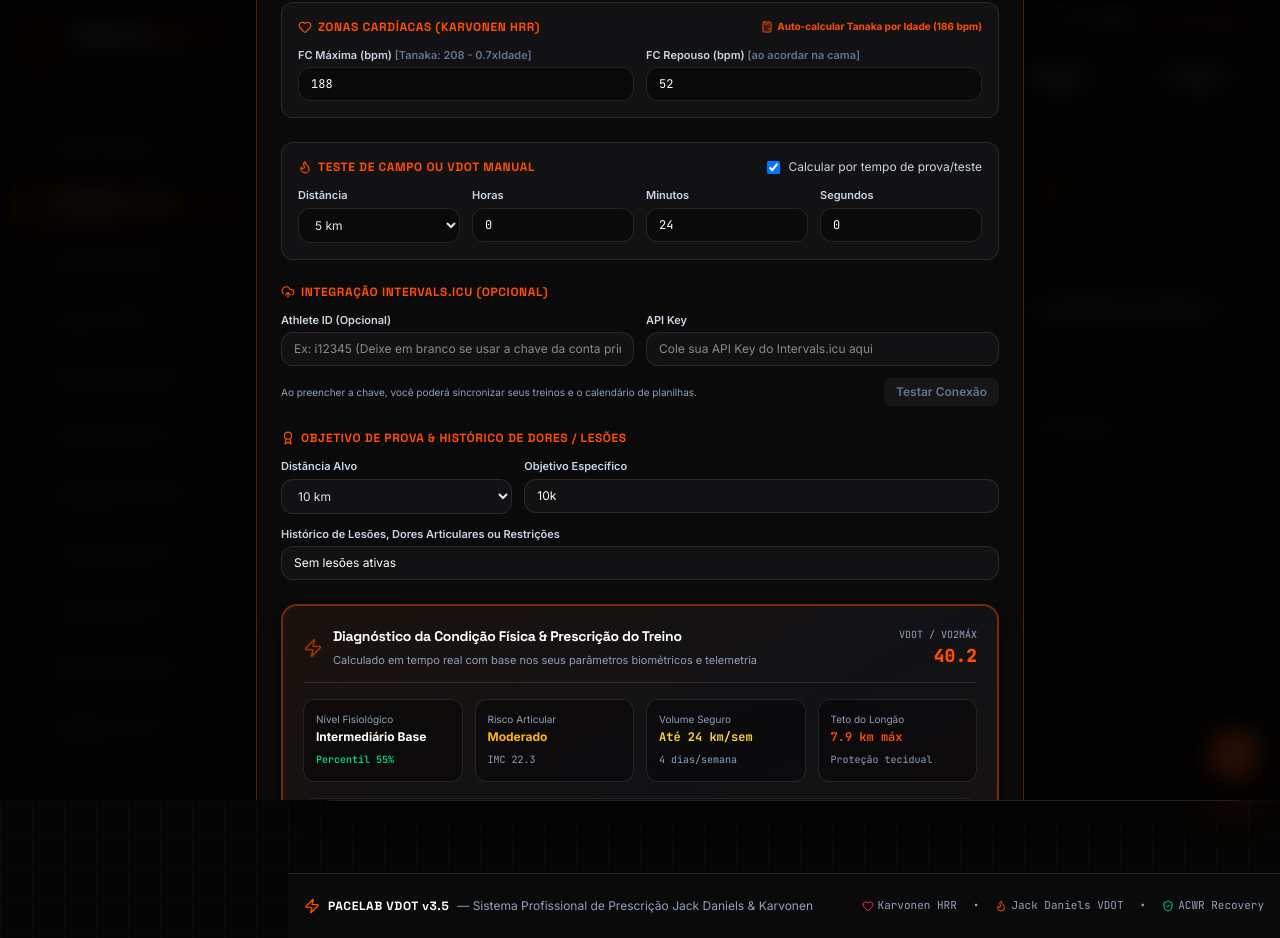
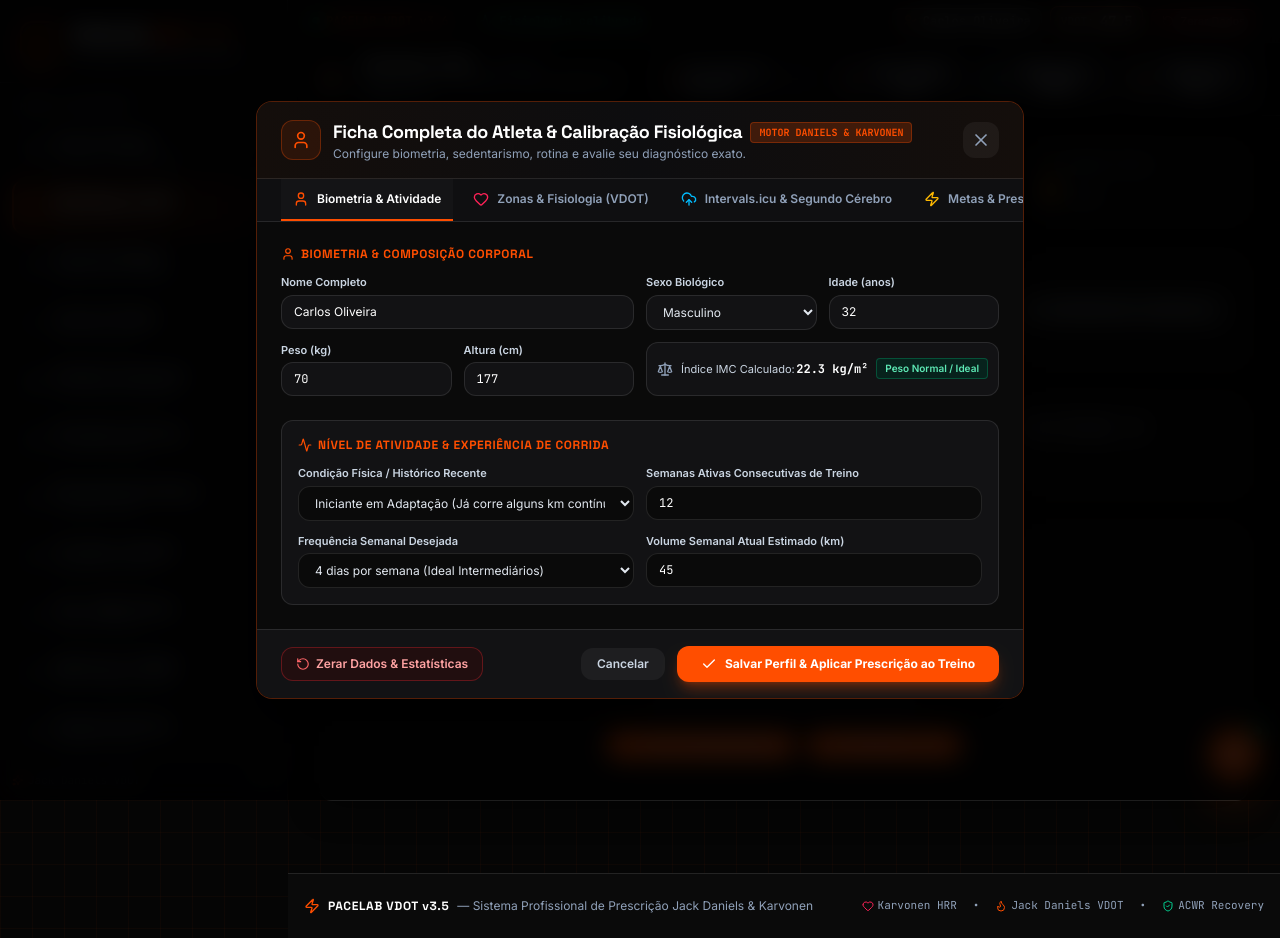
Before and after one commit to jotapelessa/runningPro, a React (Vite) app: page /atividades in a window 1280 px wide. Both pictures are taken after a click on the button "Carlos Oliveira". Built offline with nearby package versions, Linux system fonts and the light colour scheme; a web font is replaced by a local one.

Commit message:
feat(ui): refatorar Ficha do Atleta (/perfil) em abas temáticas e estruturar navegação ergonômica

```diff
--- a/package.json
+++ b/package.json
@@ -1,7 +1,7 @@
 {
   "name": "pacelab-vdot",
   "private": true,
-  "version": "3.6.0",
+  "version": "3.6.1",
   "type": "module",
   "scripts": {
     "dev": "tsx server.ts",
@@ -16,6 +16,7 @@
     "@tailwindcss/vite": "^4.3.3",
     "@vitejs/plugin-react": "^6.1.1",
     "canvas-confetti": "^1.9.4",
+    "clsx": "^2.1.1",
     "dotenv": "^17.2.3",
     "express": "^4.21.2",
     "fit-file-parser": "^5.2.1",
@@ -23,6 +24,7 @@
     "motion": "^12.23.24",
     "react": "^19.0.1",
     "react-dom": "^19.0.1",
+    "tailwind-merge": "^3.7.0",
     "vite": "^8.3.0"
   },
   "devDependencies": {
--- a/src/components/AthleteModal.tsx
+++ b/src/components/AthleteModal.tsx
@@ -257,14 +257,17 @@ export const AthleteModal: React.FC<AthleteModalProps> = ({
     onClose();
   };
 
+  // Active Tab State
+  const [activeTab, setActiveTab] = useState<'biometria' | 'fisiologia' | 'integracoes' | 'prescricao'>('biometria');
+
   return (
     <div className="fixed inset-0 z-50 flex items-center justify-center p-3 sm:p-4 bg-black/85 backdrop-blur-md overflow-y-auto">
       <div
         id="modal-athlete-profile"
-        className="relative w-full max-w-3xl bg-[#0A0A0A] border border-[#FF4E00]/30 rounded-2xl shadow-2xl shadow-black overflow-hidden my-6 animate-fadeIn"
+        className="relative w-full max-w-3xl bg-[#0A0A0A] border border-[#FF4E00]/30 rounded-2xl shadow-2xl shadow-black overflow-hidden my-6 flex flex-col max-h-[90vh] animate-fadeIn"
       >
         {/* Header */}
-        <div className="bg-gradient-to-r from-[#140E0B] via-[#0D0D0F] to-[#140E0B] border-b border-white/10 px-6 py-4 flex items-center justify-between">
+        <div className="bg-gradient-to-r from-[#140E0B] via-[#0D0D0F] to-[#140E0B] border-b border-white/10 px-6 py-4 flex items-center justify-between shrink-0">
           <div className="flex items-center gap-3">
             <div className="w-10 h-10 rounded-xl bg-[#FF4E00]/10 border border-[#FF4E00]/30 flex items-center justify-center text-[#FF4E00]">
               <User className="w-5 h-5" />
@@ -293,8 +296,66 @@ export const AthleteModal: React.FC<AthleteModalProps> = ({
           </button>
         </div>
 
+        {/* Tab Navigation Bar */}
+        <div className="flex border-b border-white/10 bg-[#0F0F11] px-6 gap-2 shrink-0 overflow-x-auto">
+          <button
+            type="button"
+            onClick={() => setActiveTab('biometria')}
+            className={`flex items-center gap-2 py-3 px-3 text-xs font-semibold border-b-2 transition-colors cursor-pointer whitespace-nowrap ${
+              activeTab === 'biometria'
+                ? 'border-[#FF4E00] text-white bg-white/[0.02]'
+                : 'border-transparent text-slate-400 hover:text-slate-200'
+            }`}
+          >
+            <User className="w-4 h-4 text-[#FF4E00]" />
+            <span>Biometria & Atividade</span>
+          </button>
+
+          <button
+            type="button"
+            onClick={() => setActiveTab('fisiologia')}
+            className={`flex items-center gap-2 py-3 px-3 text-xs font-semibold border-b-2 transition-colors cursor-pointer whitespace-nowrap ${
+              activeTab === 'fisiologia'
+                ? 'border-[#FF4E00] text-white bg-white/[0.02]'
+                : 'border-transparent text-slate-400 hover:text-slate-200'
+            }`}
+          >
+            <Heart className="w-4 h-4 text-rose-500" />
+            <span>Zonas & Fisiologia (VDOT)</span>
+          </button>
+
+          <button
+            type="button"
+            onClick={() => setActiveTab('integracoes')}
+            className={`flex items-center gap-2 py-3 px-3 text-xs font-semibold border-b-2 transition-colors cursor-pointer whitespace-nowrap ${
+              activeTab === 'integracoes'
+                ? 'border-[#FF4E00] text-white bg-white/[0.02]'
+                : 'border-transparent text-slate-400 hover:text-slate-200'
+            }`}
+          >
+            <UploadCloud className="w-4 h-4 text-sky-400" />
+            <span>Intervals.icu & Segundo Cérebro</span>
+          </button>
+
+          <button
+            type="button"
+            onClick={() => setActiveTab('prescricao')}
+            className={`flex items-center gap-2 py-3 px-3 text-xs font-semibold border-b-2 transition-colors cursor-pointer whitespace-nowrap ${
+              activeTab === 'prescricao'
+                ? 'border-[#FF4E00] text-white bg-white/[0.02]'
+                : 'border-transparent text-slate-400 hover:text-slate-200'
+            }`}
+          >
+            <Zap className="w-4 h-4 text-amber-400" />
+            <span>Metas & Prescrição Live</span>
+          </button>
+        </div>
+
         {/* Modal Body */}
         <div className="flex-1 min-h-0 overflow-y-auto p-6 space-y-6">
+          {/* TAB 1: Biometria & Atividade */}
+          {activeTab === 'biometria' && (
+            <div className="space-y-6 animate-fadeIn">
               {/* Section 1: Biometria & Identificação */}
               <div className="space-y-3">
                 <h4 className="text-xs font-bold text-[#FF4E00] uppercase tracking-wider flex items-center gap-1.5 font-heading">
@@ -418,7 +479,6 @@ export const AthleteModal: React.FC<AthleteModalProps> = ({
                       <option value="intermediate">Corredor Regular (6 a 24 semanas contínuas)</option>
                       <option value="advanced">Corredor Experiente / Avançado (&gt; 24 semanas)</option>
                     </select>
-
                   </div>
 
                   <div>
@@ -458,12 +518,16 @@ export const AthleteModal: React.FC<AthleteModalProps> = ({
                   </div>
                 </div>
               </div>
-
+            </div>
+          )}
+          {/* TAB 2: Zonas Cardíacas & VDOT */}
+          {activeTab === 'fisiologia' && (
+            <div className="space-y-6 animate-fadeIn">
               {/* Section 3: Frequência Cardíaca (Karvonen) */}
               <div className="space-y-3 bg-[#121214] p-4 rounded-xl border border-white/10">
                 <div className="flex items-center justify-between">
                   <h4 className="text-xs font-bold text-[#FF4E00] uppercase tracking-wider flex items-center gap-1.5 font-heading">
-                <Heart className="w-3.5 h-3.5" />
+                    <Heart className="w-3.5 h-3.5 text-rose-500" />
                     Zonas Cardíacas (Karvonen HRR)
                   </h4>
                   <button
@@ -591,12 +655,17 @@ export const AthleteModal: React.FC<AthleteModalProps> = ({
                   </div>
                 )}
               </div>
+            </div>
+          )}
 
-          {/* Section 6: Integração Intervals.icu */}
-          <div className="space-y-3">
+          {/* TAB 3: Integrações (Intervals.icu & Segundo Cérebro) */}
+          {activeTab === 'integracoes' && (
+            <div className="space-y-6 animate-fadeIn">
+              {/* Section: Intervals.icu */}
+              <div className="space-y-3 bg-[#121214] p-4 rounded-xl border border-white/10">
                 <h4 className="text-xs font-bold text-[#FF4E00] uppercase tracking-wider flex items-center gap-1.5 font-heading">
-              <UploadCloud className="w-3.5 h-3.5" />
-              Integração Intervals.icu (Opcional)
+                  <UploadCloud className="w-3.5 h-3.5 text-sky-400" />
+                  Sincronização Intervals.icu
                 </h4>
                 <div className="grid grid-cols-1 sm:grid-cols-2 gap-3">
                   <div>
@@ -605,8 +674,8 @@ export const AthleteModal: React.FC<AthleteModalProps> = ({
                       type="text"
                       value={intervalsAthleteId}
                       onChange={(e) => setIntervalsAthleteId(e.target.value)}
-                  className="w-full bg-[#121214] border border-white/10 rounded-xl px-3 py-2 text-xs text-white outline-none"
-                  placeholder="Ex: i12345 (Deixe em branco se usar a chave da conta principal)"
+                      className="w-full bg-[#0A0A0A] border border-white/10 rounded-xl px-3 py-2 text-xs text-white outline-none"
+                      placeholder="Ex: i12345 (Deixe em branco para conta principal)"
                     />
                   </div>
                   <div>
@@ -615,19 +684,19 @@ export const AthleteModal: React.FC<AthleteModalProps> = ({
                       type="password"
                       value={intervalsApiKey}
                       onChange={(e) => setIntervalsApiKey(e.target.value)}
-                  className="w-full bg-[#121214] border border-white/10 rounded-xl px-3 py-2 text-xs text-white outline-none"
+                      className="w-full bg-[#0A0A0A] border border-white/10 rounded-xl px-3 py-2 text-xs text-white outline-none"
                       placeholder="Cole sua API Key do Intervals.icu aqui"
                     />
                   </div>
-              <div className="sm:col-span-2 flex items-center justify-between">
+                  <div className="sm:col-span-2 flex items-center justify-between pt-2">
                     <span className="text-[10px] text-slate-400">
-                  Ao preencher a chave, você poderá sincronizar seus treinos e o calendário de planilhas.
+                      Sincronize automaticamente seus treinos, ritmos de limiar e zonas cardíacas.
                     </span>
                     <button
                       type="button"
                       onClick={handleTestIntervals}
                       disabled={isTestingIntervals || !intervalsApiKey}
-                  className={`px-3 py-1.5 rounded-lg text-xs font-semibold flex items-center gap-1.5 transition-colors ${
+                      className={`px-3 py-1.5 rounded-lg text-xs font-semibold flex items-center gap-1.5 transition-colors cursor-pointer ${
                         !intervalsApiKey ? 'bg-white/5 text-slate-500 cursor-not-allowed' :
                         intervalsTestResult === 'success' ? 'bg-emerald-900/50 text-emerald-400 border border-emerald-500/30' :
                         intervalsTestResult === 'error' ? 'bg-rose-900/50 text-rose-400 border border-rose-500/30' :
@@ -648,10 +717,51 @@ export const AthleteModal: React.FC<AthleteModalProps> = ({
                 </div>
               </div>
 
+              {/* Section: Segundo Cérebro (PKM) */}
+              <div className="p-4 rounded-xl bg-[#121214] border border-white/10 space-y-3">
+                <h4 className="text-xs font-bold text-white flex items-center gap-2">
+                  <span className="p-1 bg-[#FF4E00]/10 border border-[#FF4E00]/30 rounded-lg text-[#FF4E00]">
+                    <FileCode className="w-3.5 h-3.5" />
+                  </span>
+                  Integração Segundo Cérebro (PKM / Obsidian / Graphify)
+                </h4>
+                <p className="text-xs text-slate-400">
+                  Exporte sua ficha fisiológica, limiares, ritmos VDOT e histórico recente para ferramentas de conhecimento como Obsidian, Logseq ou Graphify.
+                </p>
+                <div className="flex flex-wrap gap-3 pt-1">
+                  <button
+                    id="btn-export-obsidian"
+                    type="button"
+                    onClick={handleExportObsidian}
+                    disabled={!plan || !activities}
+                    className="px-3.5 py-2 rounded-xl bg-purple-900/20 hover:bg-purple-900/40 border border-purple-500/30 text-purple-300 text-xs font-semibold flex items-center gap-2 transition-colors disabled:opacity-50 cursor-pointer"
+                  >
+                    <FileSpreadsheet className="w-4 h-4" />
+                    <span>Exportar para Obsidian (Markdown)</span>
+                  </button>
+
+                  <button
+                    id="btn-export-graphify"
+                    type="button"
+                    onClick={handleExportGraphify}
+                    disabled={!plan || !activities}
+                    className="px-3.5 py-2 rounded-xl bg-blue-900/20 hover:bg-blue-900/40 border border-blue-500/30 text-blue-300 text-xs font-semibold flex items-center gap-2 transition-colors disabled:opacity-50 cursor-pointer"
+                  >
+                    <FileCode className="w-4 h-4" />
+                    <span>Exportar para Graphify (JSON)</span>
+                  </button>
+                </div>
+              </div>
+            </div>
+          )}
+
+          {/* TAB 4: Metas & Prescrição Live */}
+          {activeTab === 'prescricao' && (
+            <div className="space-y-6 animate-fadeIn">
               {/* Section 5: Metas e Observações Clínicas */}
-          <div className="space-y-3">
+              <div className="space-y-3 bg-[#121214] p-4 rounded-xl border border-white/10">
                 <h4 className="text-xs font-bold text-[#FF4E00] uppercase tracking-wider flex items-center gap-1.5 font-heading">
-              <Award className="w-3.5 h-3.5" />
+                  <Award className="w-3.5 h-3.5 text-amber-400" />
                   Objetivo de Prova & Histórico de Dores / Lesões
                 </h4>
                 <div className="grid grid-cols-1 sm:grid-cols-3 gap-3">
@@ -660,7 +770,7 @@ export const AthleteModal: React.FC<AthleteModalProps> = ({
                     <select
                       value={targetRaceDistance}
                       onChange={(e) => setTargetRaceDistance(e.target.value)}
-                  className="w-full bg-[#121214] border border-white/10 rounded-xl px-3 py-2 text-xs text-slate-200 outline-none"
+                      className="w-full bg-[#0A0A0A] border border-white/10 rounded-xl px-3 py-2 text-xs text-slate-200 outline-none"
                     >
                       <option value="5k">5 km</option>
                       <option value="10k">10 km</option>
@@ -676,7 +786,7 @@ export const AthleteModal: React.FC<AthleteModalProps> = ({
                       type="text"
                       value={goal}
                       onChange={(e) => setGoal(e.target.value)}
-                  className="w-full bg-[#121214] border border-white/10 rounded-xl px-3 py-2 text-xs text-white outline-none"
+                      className="w-full bg-[#0A0A0A] border border-white/10 rounded-xl px-3 py-2 text-xs text-white outline-none"
                       placeholder="Ex: Correr 10k sub-45 com segurança e sem dores"
                     />
                   </div>
@@ -687,7 +797,7 @@ export const AthleteModal: React.FC<AthleteModalProps> = ({
                       type="text"
                       value={injuries}
                       onChange={(e) => setInjuries(e.target.value)}
-                  className="w-full bg-[#121214] border border-white/10 rounded-xl px-3 py-2 text-xs text-white outline-none"
+                      className="w-full bg-[#0A0A0A] border border-white/10 rounded-xl px-3 py-2 text-xs text-white outline-none"
                       placeholder="Ex: Histórico de canelite na perna esquerda ou fascite plantar prévia"
                     />
                   </div>
@@ -781,41 +891,7 @@ export const AthleteModal: React.FC<AthleteModalProps> = ({
                 </div>
               </div>
             </div>
-
-        {/* PKM / Segundo Cérebro Export */}
-        <div className="p-6 border-t border-white/10 bg-[#121214]">
-          <h3 className="text-sm font-bold text-white flex items-center gap-2 mb-4">
-            <span className="p-1.5 bg-[#FF4E00]/10 border border-[#FF4E00]/30 rounded-lg text-[#FF4E00]">
-              <FileCode className="w-4 h-4" />
-            </span>
-            Integração com "Segundo Cérebro"
-          </h3>
-          <p className="text-xs text-slate-400 mb-4">
-            Exporte seus dados fisiológicos, limiares, ritmos de treino (VDOT), zonas de frequência cardíaca e histórico recente para ferramentas de Personal Knowledge Management (PKM) como Obsidian, Logseq ou Graphify.
-          </p>
-          <div className="flex flex-wrap gap-3">
-            <button
-              id="btn-export-obsidian"
-              type="button"
-              onClick={handleExportObsidian}
-              disabled={!plan || !activities}
-              className="px-4 py-2.5 rounded-xl bg-purple-900/20 hover:bg-purple-900/40 border border-purple-500/30 text-purple-300 text-xs font-semibold flex items-center gap-2 transition-colors disabled:opacity-50 cursor-pointer"
-            >
-              <FileSpreadsheet className="w-4 h-4" />
-              <span>Exportar para Obsidian (Markdown)</span>
-            </button>
-
-            <button
-              id="btn-export-graphify"
-              type="button"
-              onClick={handleExportGraphify}
-              disabled={!plan || !activities}
-              className="px-4 py-2.5 rounded-xl bg-blue-900/20 hover:bg-blue-900/40 border border-blue-500/30 text-blue-300 text-xs font-semibold flex items-center gap-2 transition-colors disabled:opacity-50 cursor-pointer"
-            >
-              <FileCode className="w-4 h-4" />
-              <span>Exportar para Graphify (JSON)</span>
-            </button>
-          </div>
+          )}
         </div>
 
         {/* Modal Footer */}
```
Also changed, not shown: 1 other file (tests, documents, lock files or other folders). Lines whose indentation alone changed are shown as unchanged.
